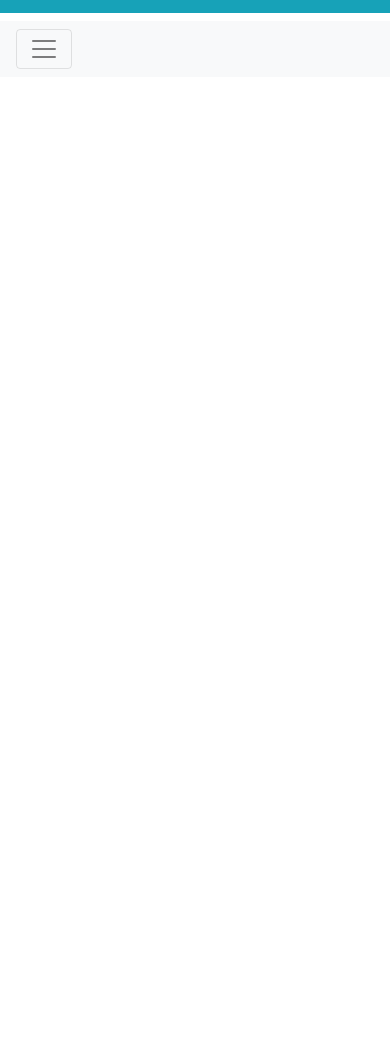
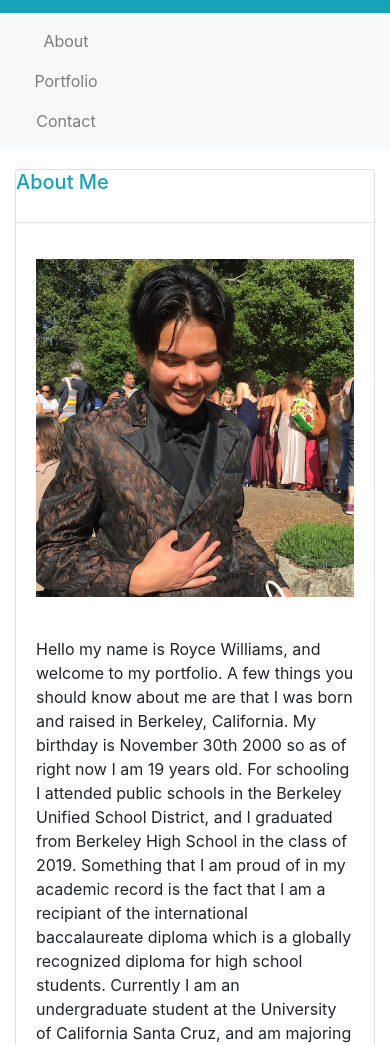
Before and after one commit to RoyceWilliams510/Responsive-Portfolio, a plain HTML site: page index.html in a window 390 px wide. Shown: the part 55-1100 px from the top of the page. Before the commit the page ends 844 px from the top, so only its background shows below. Drawn offline with nearby package versions, Linux system fonts and the light colour scheme.

Commit message:
Added an image for the about me page and added the card for that page as well

```diff
--- a/Assets/style.css
+++ b/Assets/style.css
@@ -1,14 +1,41 @@
 @media screen and (max-width: 640px) {
     h2{
         padding:15px;
+        margin: auto;
+        text-align: center;
+    }
+    .navbar-nav{
+        text-align: center;
+        width:100%;
+        list-style-type: none
+    }
+    li{
+        float:left;
+        width:100px;
+    }
+    .card{
+        margin-top: 20px;
+    }
+    img{
+
+        padding:20px;
+        border-top-left-radius: calc(.25rem - 1px);
+        border-top-right-radius: calc(.25rem - 1px);
 
     }
 
-
 }
 @media screen and (max-width: 768px) {
+    img{
+        padding:20px;
 
+
+    }
 }
 @media screen and (max-width: 980px) {
+    img{
+        padding:20px;
 
+
+    }
 }
--- a/index.html
+++ b/index.html
@@ -14,12 +14,12 @@
     <title>Porfolio</title>
   </head>
   <body>
+    <!-- Header which is just my name -->
     <header><h2 class = "bg-info text-light text-center">Royce Williams</h2></header>
-    <nav class="navbar navbar-expand-lg navbar-light bg-light">
-        <button class="navbar-toggler" type="button" data-toggle="collapse" data-target="#navbarNav" aria-controls="navbarNav" aria-expanded="false" aria-label="Toggle navigation">
-          <span class="navbar-toggler-icon"></span>
-        </button>
-        <div class="collapse navbar-collapse" id="navbarNav">
+
+    <!-- Navbar -->
+    <div class ="navbarContainer">
+      <nav class="navbar navbar-expand-lg navbar-light bg-light">
           <ul class="navbar-nav">
             <li class="nav-item">
               <a class="nav-link" href="#">About</a>
@@ -33,8 +33,24 @@
           </ul>
         </div>
       </nav>
+    </div>
+<!-- container for background and info card -->
+    <div class = "container">
 
-
+      <div class="card">
+        <h5 class="card-title text-info">About Me</h5>
+        <hr>
+        <img src="./Assets/Images/IMG_2448-resized.JPG" class="portrait" alt="photo of me">
+        <div class="card-body">
+          <p class="card-text">Hello my name is Royce Williams, and welcome to my portfolio. A few things you should know about me
+            are that I was born and raised in Berkeley, California. My birthday is November 30th 2000 so as of right now I am 19 years old.
+            For schooling I attended public schools in the Berkeley Unified School District, and I graduated from Berkeley High School in the
+            class of 2019. Something that I am proud of in my academic record is the fact that I am a recipiant of the international baccalaureate
+            diploma which is a globally recognized diploma for high school students. Currently I am an undergraduate student at the University of
+            California Santa Cruz, and am majoring in computer science.</p>
+        </div>
+      </div>
+    </div>
     <!-- Optional JavaScript -->
     <!-- jQuery first, then Popper.js, then Bootstrap JS -->
     <script src="https://code.jquery.com/jquery-3.3.1.slim.min.js" integrity="sha384-q8i/X+965DzO0rT7abK41JStQIAqVgRVzpbzo5smXKp4YfRvH+8abtTE1Pi6jizo" crossorigin="anonymous"></script>
```
Also changed, not shown: Assets/Images/IMG_2448-resized.JPG (added).
